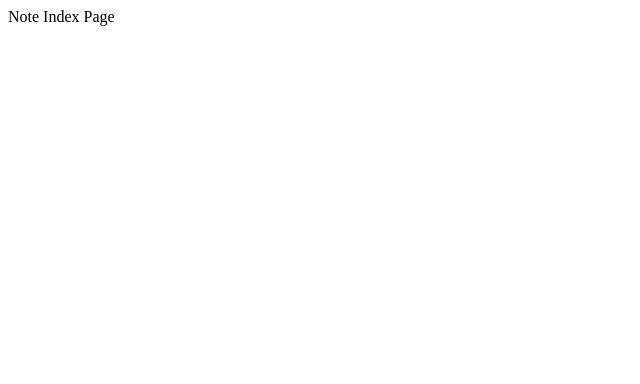
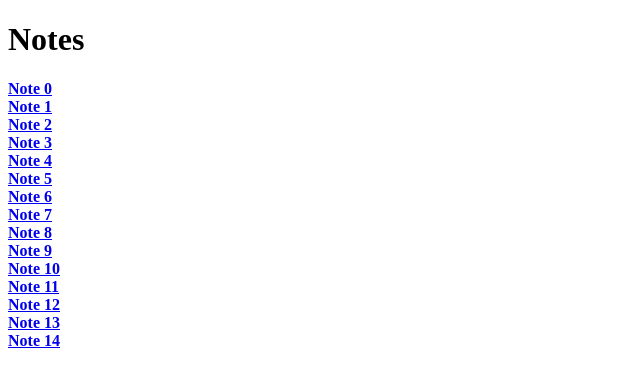
Before and after one commit to ghigbie/next-notes, a Next.js app: page /notes in a window 1280 px wide. Shown: the top 384 px of the page, without its empty margins (0-640 px from the left). Built offline with nearby package versions, Linux system fonts and the light colour scheme.

Commit message:
Add notes index page with links

```diff
--- a/pages/notes/index.jsx
+++ b/pages/notes/index.jsx
@@ -1,5 +1,23 @@
 import React from 'react';
+import Link from 'next/link';
 
-const Page = () => <div>Note Index Page</div>;
+export default () => {
+    const notes = new Array(15).fill(1).map((e, i) => ({id: i, title: `Note ${i}`}));
 
-export default Page;
+    return (
+        <div>
+            <h1>Notes</h1>
+
+            {notes.map(note => (
+                <div key={note.id}>
+                    <Link href="/notes/[id]" as={`/notes/${note.id}`}>
+                        <a>
+                            <strong>{note.title}</strong>
+                        </a>
+                    </Link>
+                </div>
+
+            ))}
+        </div>
+    )
+}
```
Also changed, not shown: pages/index.jsx (+16 -1 lines).
